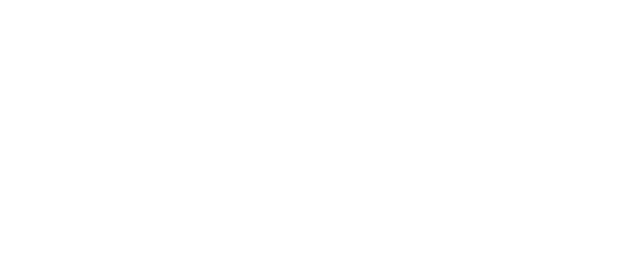
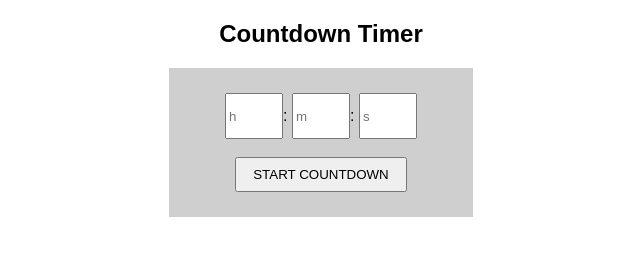
Before and after one commit to benmccormack/lab4, a website: page problem-2/index.html in a window 1280 px wide. Shown: the whole page, without its empty margins (319-959 px from the left). Drawn offline with Linux system fonts and the light colour scheme.

Commit message:
interface created

```diff
--- a/problem-2/index.html
+++ b/problem-2/index.html
@@ -8,6 +8,12 @@
     <link rel="stylesheet" href="style.css" />
 </head>
 <body>
-
+    <h2>Countdown Timer</h2>
+    <div class="countdown-timer">
+        <input type="number" placeholder="h" name="hours"/>:
+        <input type="number" placeholder="m" name="minutes"/>:
+        <input type="number" placeholder="s" name="seconds"/><br><br>
+        <button>Start Countdown</button>
+    </div>
 </body>
 </html>
--- a/problem-2/style.css
+++ b/problem-2/style.css
@@ -0,0 +1,28 @@
+body{
+    text-align: center;
+    font-family: Arial, Helvetica, sans-serif;
+}
+
+.column {
+    display: inline-block;
+    width: 30%;
+}
+
+.countdown-timer input[type=number] {
+    width: 50px;
+    height: 40px;
+}
+
+
+.countdown-timer{
+    margin: 0 auto;
+    text-align: center;
+    background-color: rgb(207, 207, 207);
+    width: 20%;
+    padding: 2%;
+}
+
+button{
+    text-transform: uppercase;
+    padding: 8px 16px;
+}
```
Also changed, not shown: problem-2/app.css (deleted), problem-2/app.js (added), 1 other file.
